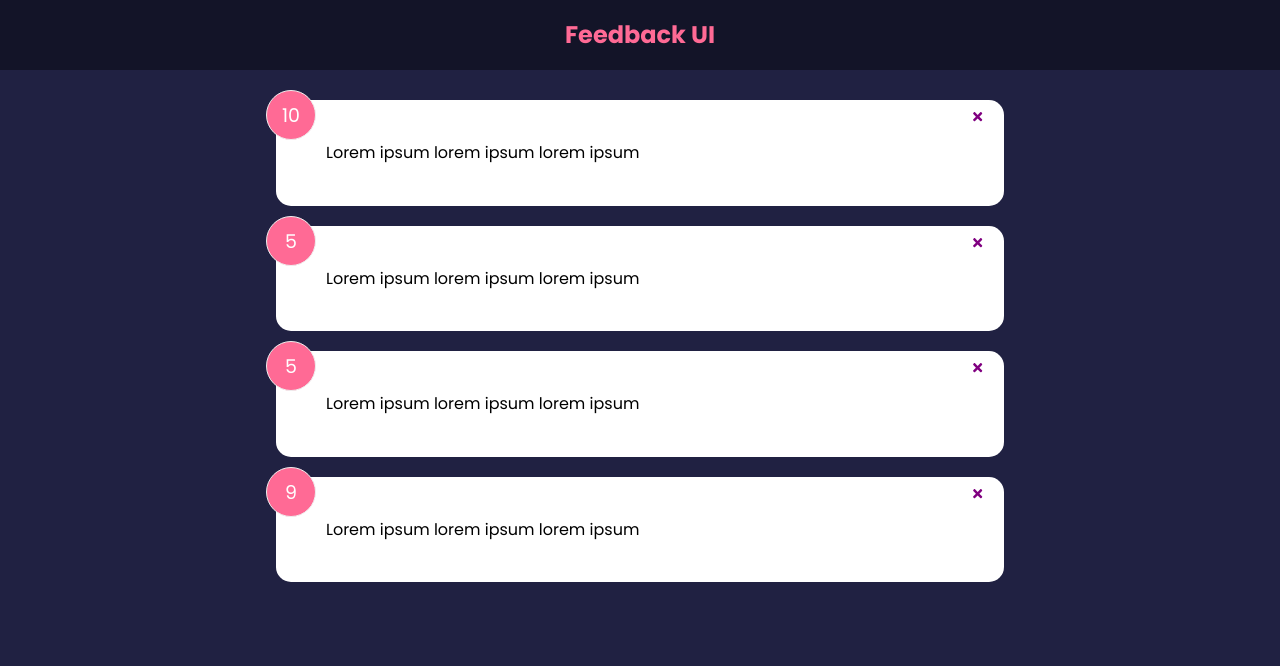
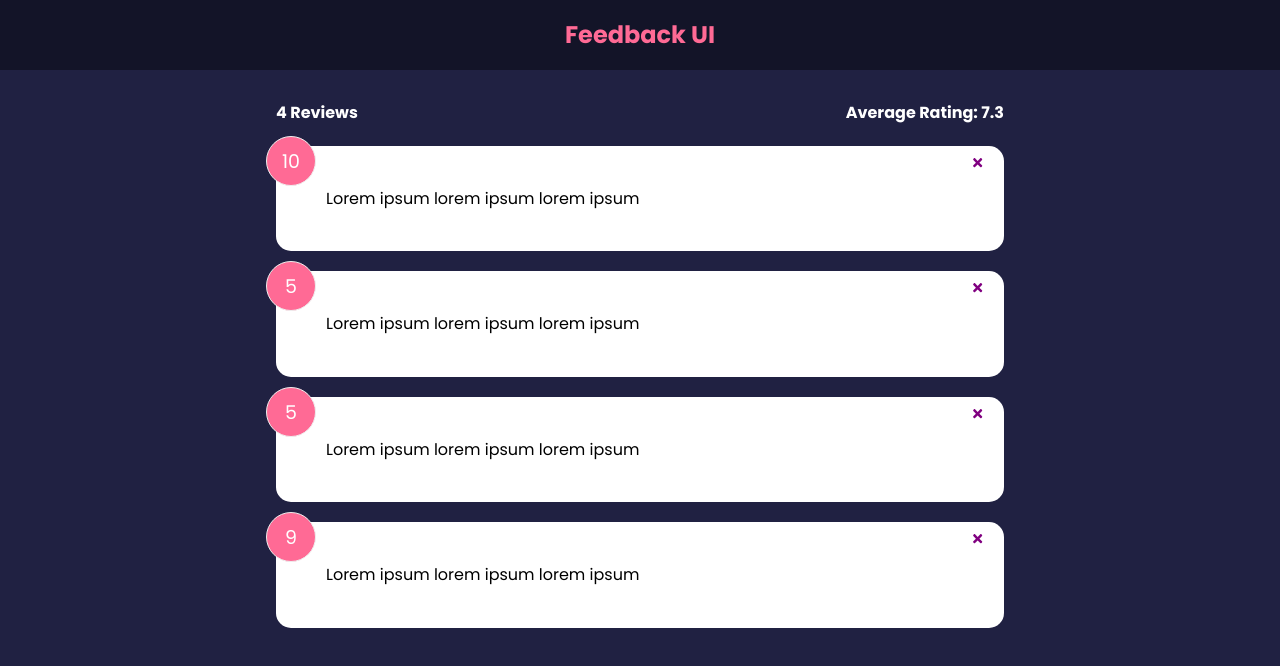
Before and after one commit to Acalltoredemption/feedback, a React (Create React App) app: page / in a window 1280 px wide. Shown: the top 666 px of the page. Built offline with nearby package versions, Linux system fonts and the light colour scheme.

Commit message:
feedback stats component functional

```diff
--- a/src/App.js
+++ b/src/App.js
@@ -2,6 +2,7 @@
 import FeedbackList from "./components/FeedbackList";
 import {useState} from 'react';
 import FeedbackData from "./data/FeedbackData";
+import FeedbackStats from "./components/FeedbackStats";
 
 function App(){
     const [feedback, setFeedback] = useState(FeedbackData);
@@ -16,6 +17,7 @@
         <>
         <Header />
         <div className="container">
+            <FeedbackStats feedback={feedback} />
             <FeedbackList feedback={feedback} handleDelete={deleteFeedback} />
         </div>
         </>
--- /dev/null
+++ b/src/components/FeedbackStats.jsx
@@ -0,0 +1,22 @@
+
+import PropTypes from 'prop-types'
+
+export default function FeedbackStats({feedback}) {
+    //Calculate average rating
+    let average = feedback.reduce((acc, cur) => {
+        return acc + cur.rating
+    }, 0) / feedback.length
+
+    average = average.toFixed(1).replace(/[.,]0$/, '')
+
+  return (
+    <div className="feedback-stats">
+        <h4>{feedback.length} Reviews</h4>
+        <h4>Average Rating: {isNaN(average) ? 0 : average}</h4>
+    </div>
+  )
+}
+
+FeedbackStats.propTypes = {
+    feedback: PropTypes.array.isRequired
+}
```
